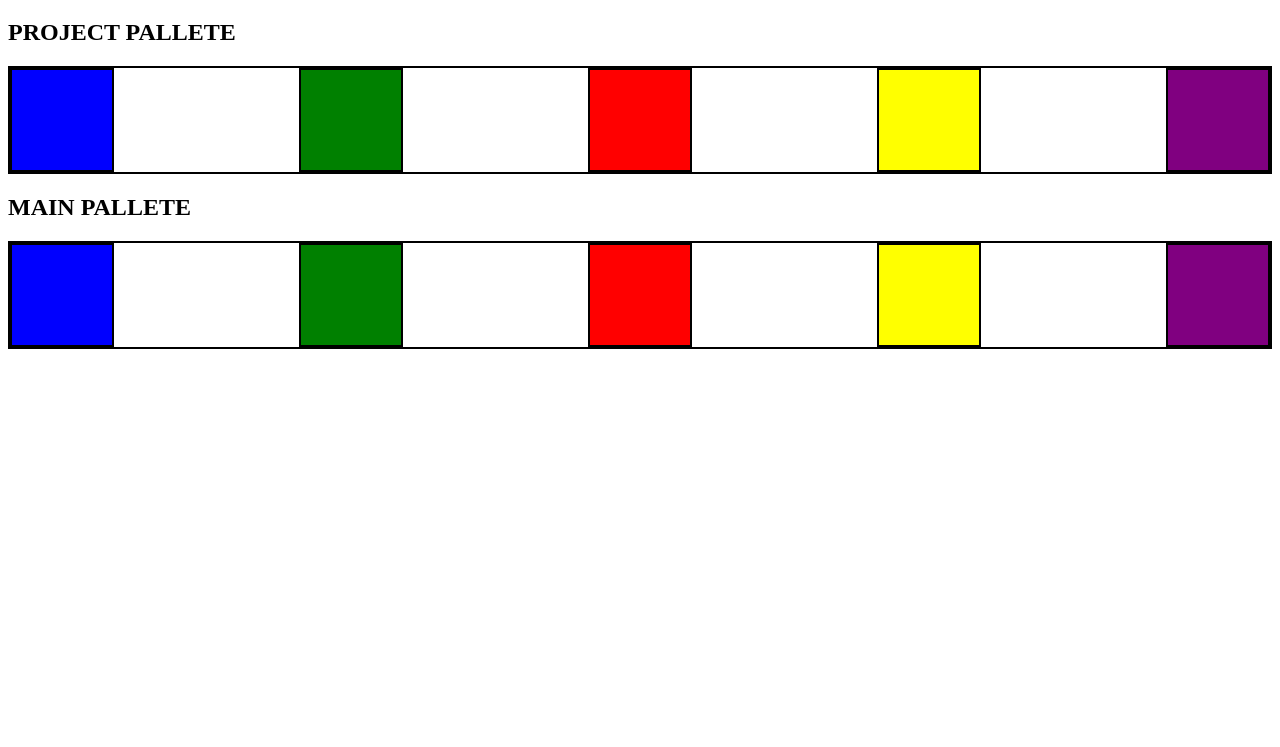
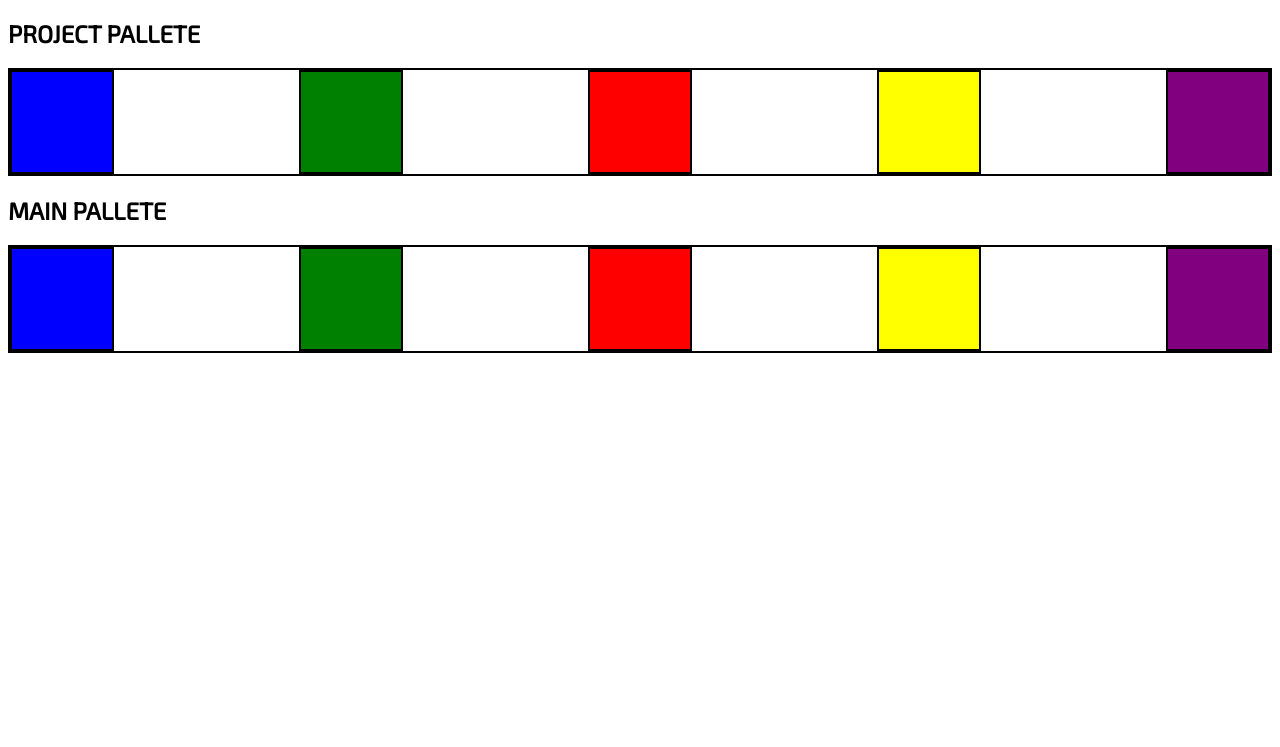
Before and after one commit to jasonhughes1/Palette-Picker-PWA, a website: page public/index.html in a window 1280 px wide. Shown: the part 104-851 px from the top of the page. Drawn offline with nearby package versions, Linux system fonts and the light colour scheme.

Commit message:
Add jquery and google fonts

```diff
--- a/public/css/styles.css
+++ b/public/css/styles.css
@@ -1,3 +1,7 @@
+
+* {
+  font-family: 'Exo 2', sans-serif;
+}
 
 h1 {
   color: blue;
--- a/public/index.html
+++ b/public/index.html
@@ -4,6 +4,7 @@
   <meta charset="utf-8">
   <title>Pallete Picker</title>
   <link rel="stylesheet" type="text/css" href="./css/styles.css">
+  <link href="https://fonts.googleapis.com/css?family=Exo+2" rel="stylesheet">
 </head>
 <body>
   <h1>Pallete Picker</h1>
@@ -30,5 +31,6 @@
     </article>
   </main>
   <script type="text/javascript" src="./js/scripts.js"></script>
+  <script src="https://ajax.googleapis.com/ajax/libs/jquery/3.2.1/jquery.min.js"></script>
 </body>
 </html>
```
Lines whose indentation alone changed are shown as unchanged.
